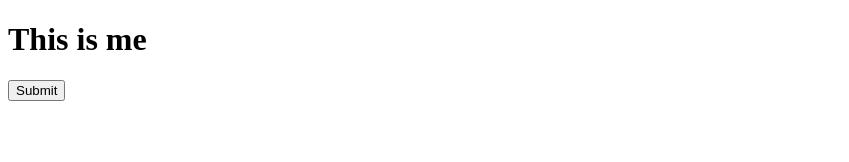
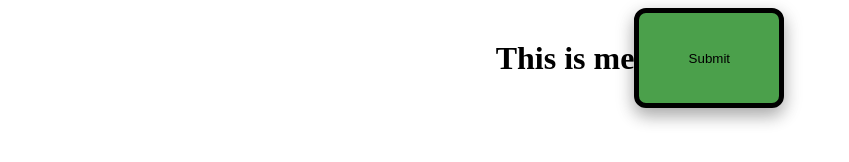
Before and after one commit to baivabbhusal/Event-Handling, a plain HTML site: page toggle button/index.html in a window 1280 px wide. Shown: the whole page, without its empty margins (0-849 px from the left). Drawn offline with Linux system fonts and the light colour scheme.

Commit message:
Update index.html

```diff
--- a/toggle button/index.html
+++ b/toggle button/index.html
@@ -4,11 +4,26 @@
     <meta charset="UTF-8">
     <meta name="viewport" content="width=device-width, initial-scale=1.0">
     <title>Document</title>
-    <link rel="stylesheet" href="style.css">
+    <style>body{
+    display: flex;
+    flex-direction: row;
+    justify-content: center;
+    align-items: center;
+}
+
+.button{
+    background-color: rgb(75, 160, 75);
+    width:150px;
+    height:100px;
+    border:5px solid black;
+    border-radius: 12px;
+    box-shadow: 0 8px 16px 0 rgba(0,0,0,0.2), 0 6px 20px 0 rgba(0,0,0,0.19);
+
+}</style>
 </head>
 <body>
     <h1>This is me</h1>
     <button class="button">Submit</button>
 </body>
-<script src="check.js"></script>
+<script src="change.js"></script>
 </html>
```
